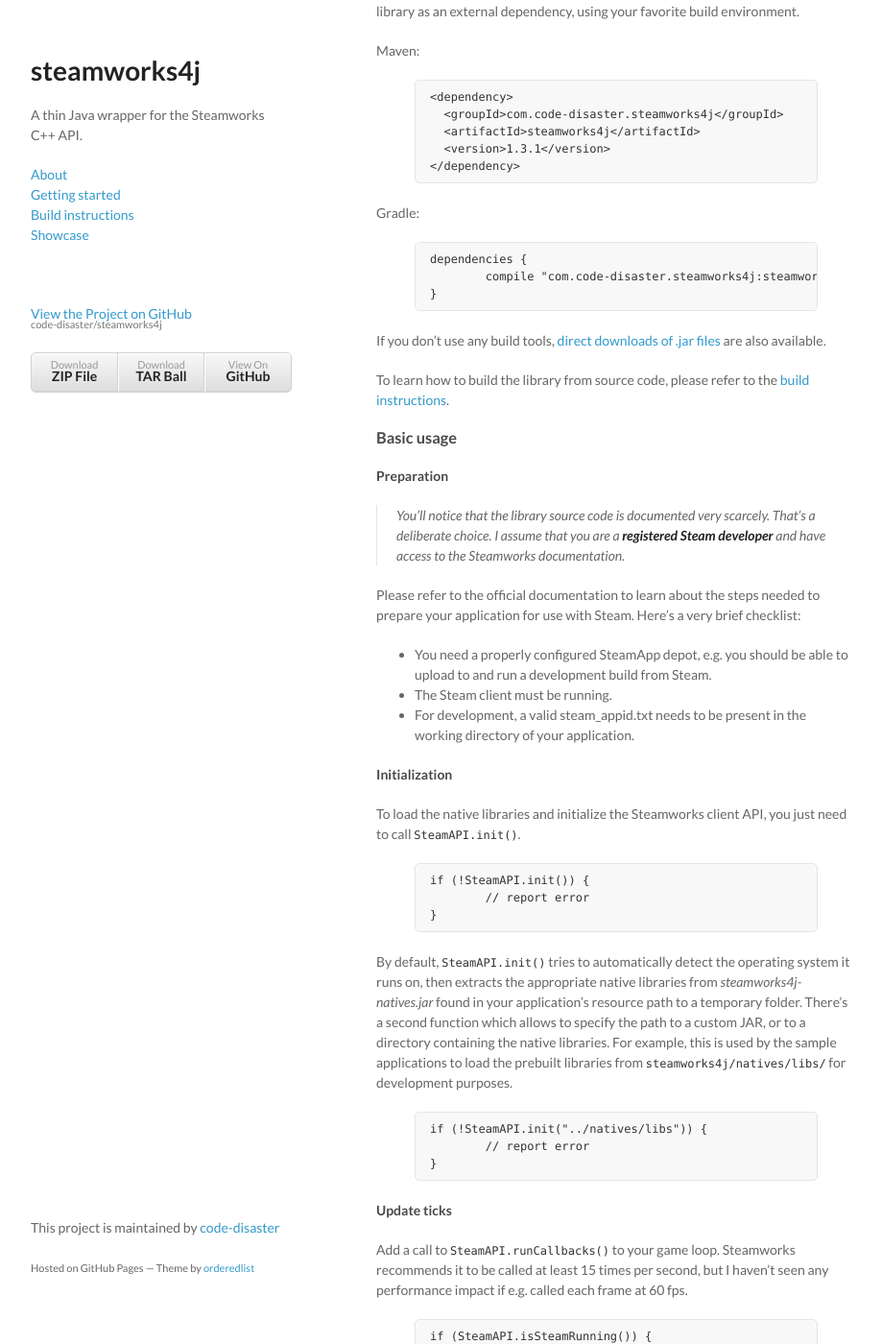
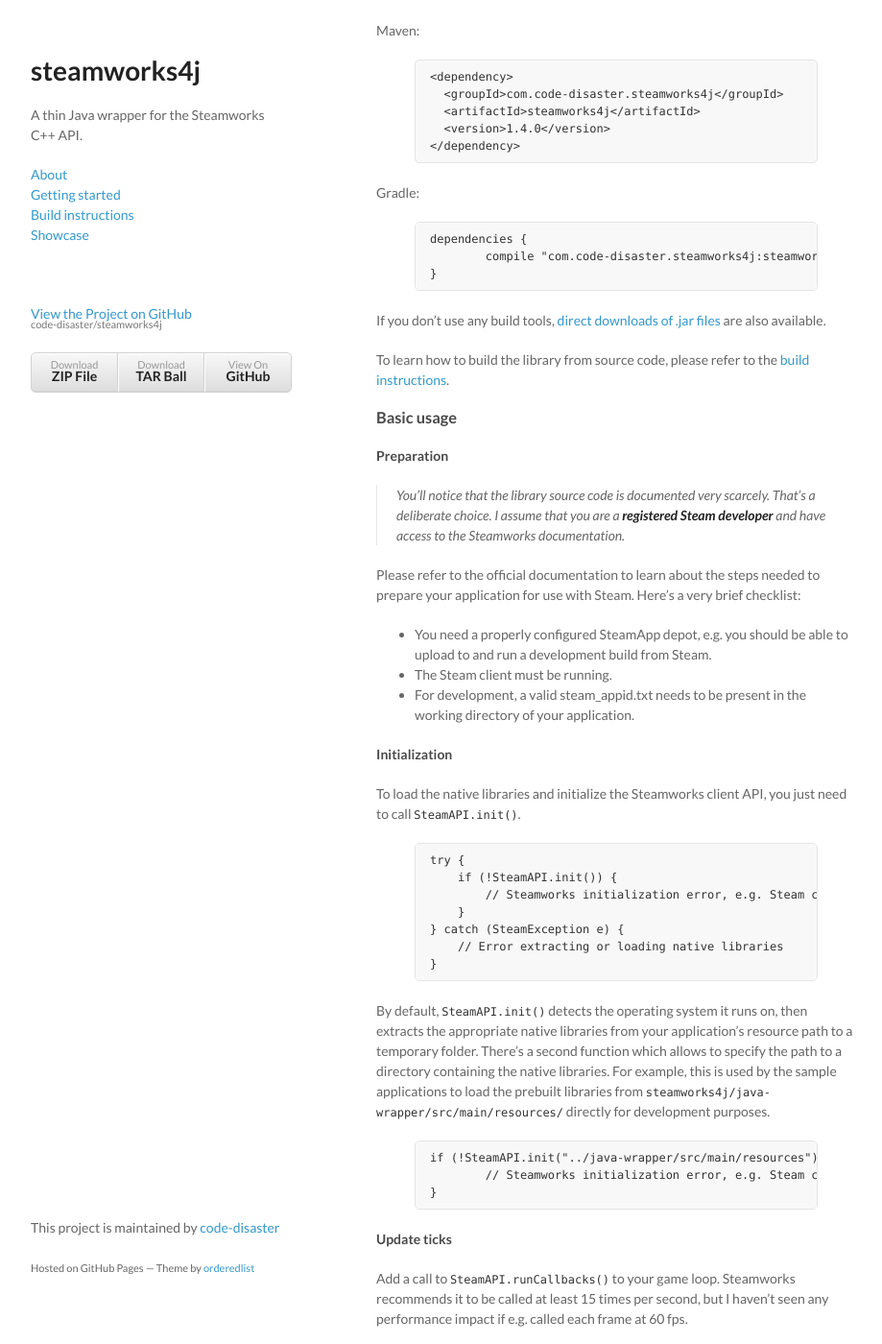
Before and after one commit to code-disaster/steamworks4j, a Jekyll site: the page built from getting-started.md, in a window 1280 px wide and 1400 px high, scrolled down 304 px. Shown: the whole window at 96% size, without its empty margins (178-1097 px from the left). Built offline with Jekyll 4.4.1, drawn with Linux system fonts in a browser that asks for light colours; some of the changed text lies outside the part shown.

Commit message:
Updated version, documentation.

````diff
--- a/_config.yml
+++ b/_config.yml
@@ -1,5 +1,5 @@
 baseurl: /steamworks4j
 
 steamworks4j:
-  version: 1.3.1
+  version: 1.4.0
   sdk-version: 1.37
--- a/getting-started.md
+++ b/getting-started.md
@@ -8,7 +8,7 @@
 
 To add Steamworks support, you just have to download and add ```steamworks4j-{{ site.steamworks4j.version }}.jar``` to your Java project.
 
-> *steamworks4j-{{ site.steamworks4j.version }}.jar* is the only file you need to ship with your game. It already embeds *steamworks4j-natives.jar*, which by itself contains all platform-dependent, native libraries.
+> Starting with version 1.4.0, native libraries are contained in *steamworks4j-{{ site.steamworks4j.version }}.jar* directly. The *steamworks4j-natives.jar* archive has been removed.
 
 Major updates are released on Maven Central, so the easiest way is to add the library as an external dependency, using your favorite build environment.
 
@@ -51,16 +51,20 @@
 To load the native libraries and initialize the Steamworks client API, you just need to call ```SteamAPI.init()```.
 
 {% highlight java %}
-if (!SteamAPI.init()) {
-	// report error
+try {
+    if (!SteamAPI.init()) {
+        // Steamworks initialization error, e.g. Steam client not running
+    }
+} catch (SteamException e) {
+    // Error extracting or loading native libraries
 }
 {% endhighlight java %}
 
-By default, ```SteamAPI.init()``` tries to automatically detect the operating system it runs on, then extracts the appropriate native libraries from *steamworks4j-natives.jar* found in your application's resource path to a temporary folder. There's a second function which allows to specify the path to a custom JAR, or to a directory containing the native libraries. For example, this is used by the sample applications to load the prebuilt libraries from ```steamworks4j/natives/libs/``` for development purposes.
+By default, ```SteamAPI.init()``` detects the operating system it runs on, then extracts the appropriate native libraries from your application's resource path to a temporary folder. There's a second function which allows to specify the path to a directory containing the native libraries. For example, this is used by the sample applications to load the prebuilt libraries from ```steamworks4j/java-wrapper/src/main/resources/``` directly for development purposes.
 
 {% highlight java %}
-if (!SteamAPI.init("../natives/libs")) {
-	// report error
+if (!SteamAPI.init("../java-wrapper/src/main/resources")) {
+	// Steamworks initialization error, e.g. Steam client not running
 }
 {% endhighlight java %}
 
````
Also changed, not shown: build-instructions.md (+5 -5 lines).
